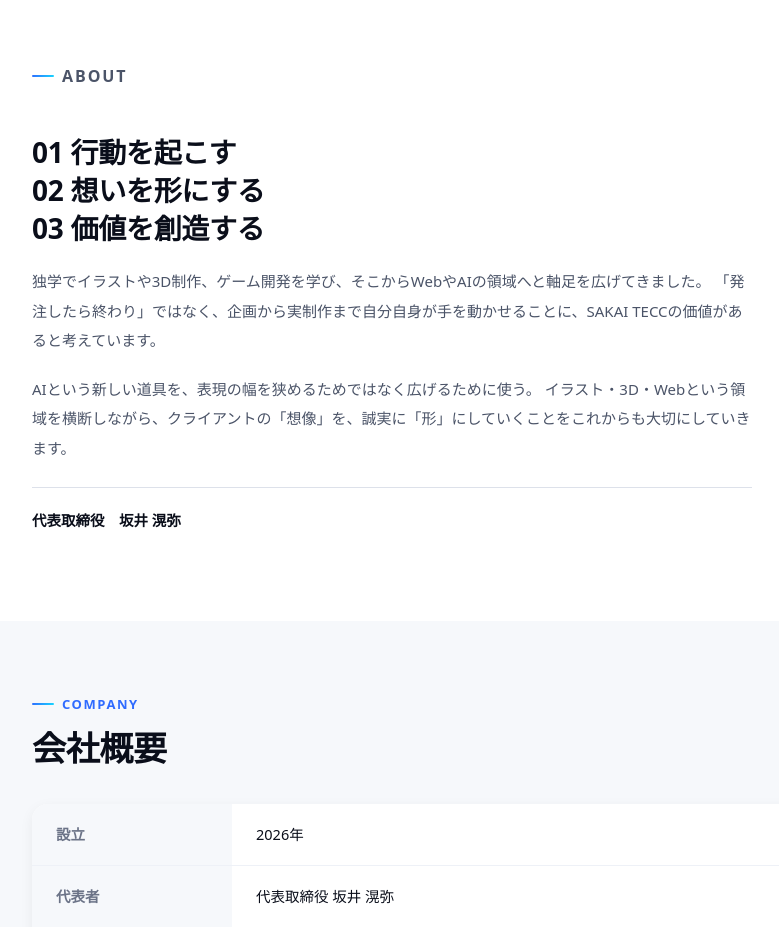
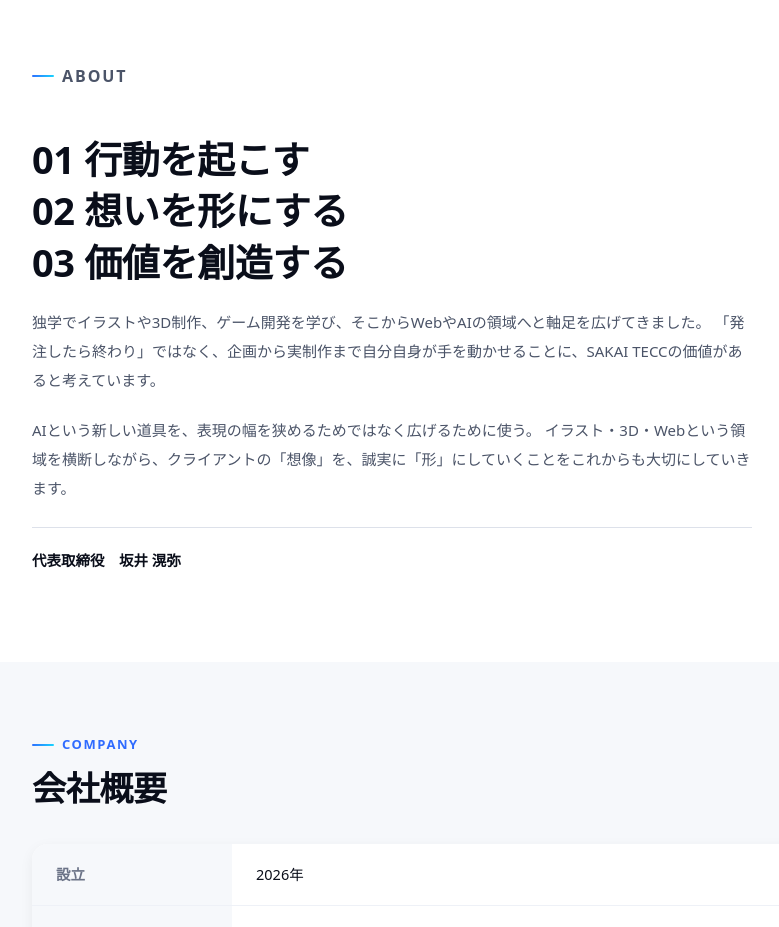
Before and after one commit to xwasabimotix/xwasabimotix.github.io, a React (Vite) app in the folder client/: page / in a window 1280 px wide. Shown: the part 840-1767 px from the top of the page, without its empty margins (52-831 px from the left). Built offline with nearby package versions, Linux system fonts and the light colour scheme.

Commit message:
Remove ABOUT section heading/description and enlarge message heading

```diff
--- a/client/src/pages/About.css
+++ b/client/src/pages/About.css
@@ -11,7 +11,7 @@
 
 .message-heading {
   margin-top: 0;
-  font-size: clamp(22px, 2.8vw, 28px);
+  font-size: clamp(28px, 3.6vw, 38px);
 }
 
 .message-text {
```
